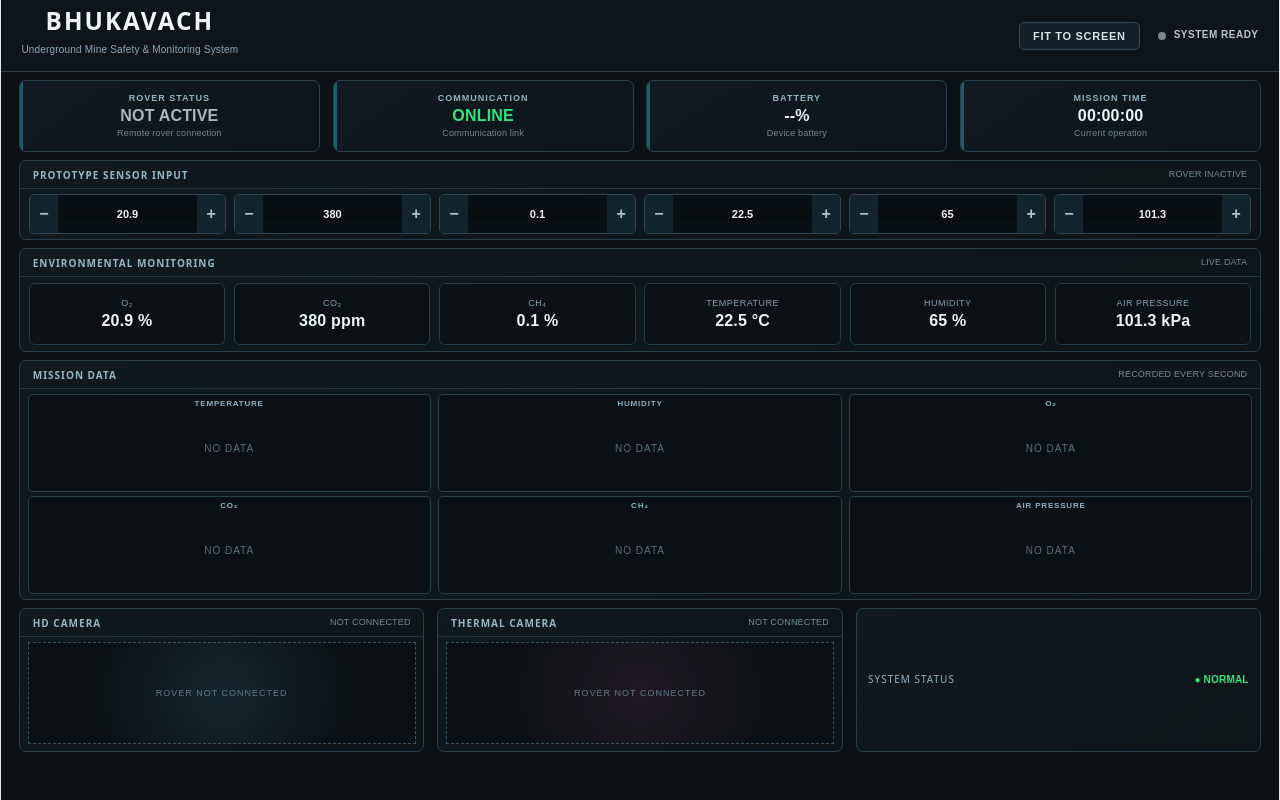
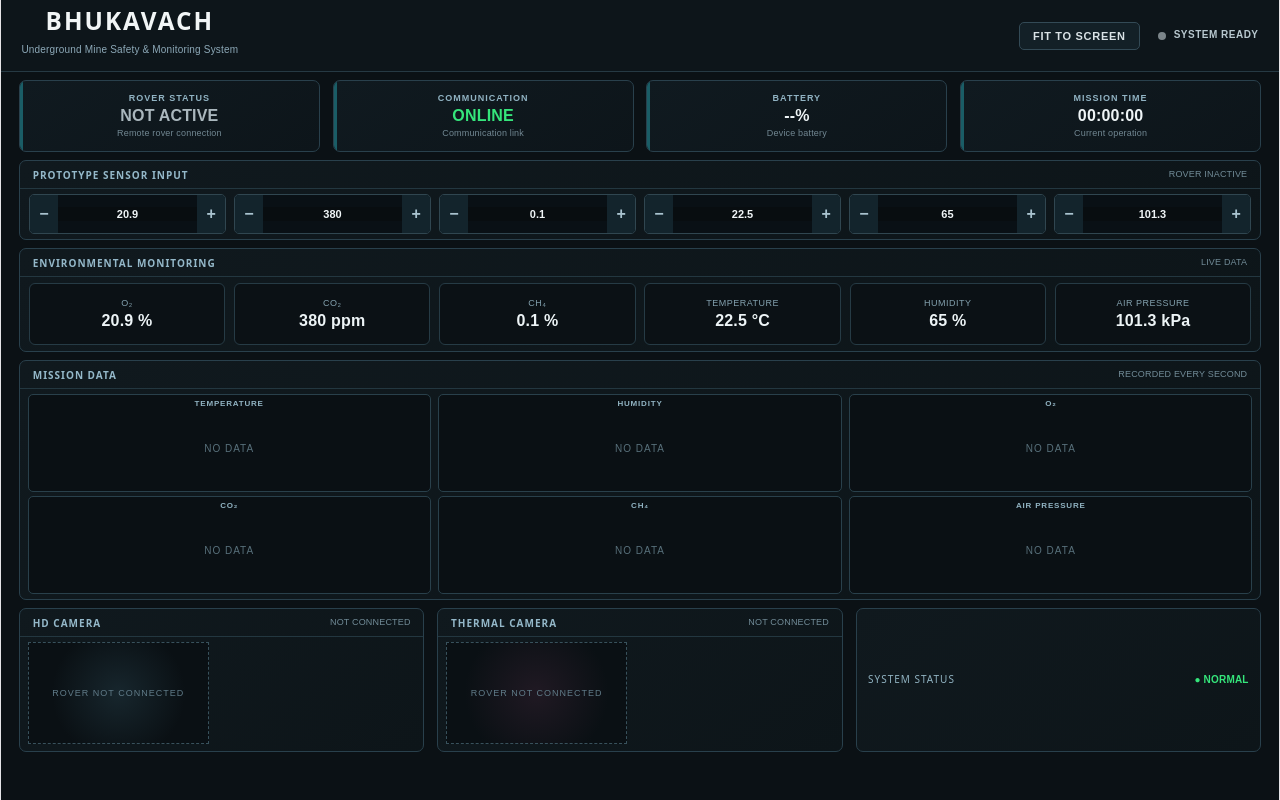
Before and after one commit to shmolla05/BHUKAVACH-dashboard, a React (Vite) app: page / in a window 1280 px wide. Built offline with nearby package versions, Linux system fonts and the light colour scheme.

Commit message:
feat: integrate mobile camera feed

```diff
--- a/src/App.css
+++ b/src/App.css
@@ -630,6 +630,16 @@ body {
   font-size: clamp(9px, 0.65vw, 12px);
 
   letter-spacing: 1px;
+
+  overflow: hidden;
+  aspect-ratio: 16 / 9;
+}
+
+.camera-placeholder img {
+  width: 100%;
+  height: 100%;
+  object-fit: contain;
+  display: block;
 }
 
 .thermal {
--- a/src/components/CameraPanel.jsx
+++ b/src/components/CameraPanel.jsx
@@ -21,12 +21,15 @@ const CameraPanel = ({ roverActive }) => {
         </div>
 
         <div className="camera-placeholder">
-
-          {roverActive
-            ? 'LIVE CAMERA FEED'
-            : 'ROVER NOT CONNECTED'}
-
-        </div>
+  {roverActive ? (
+    <img
+      src="http://192.0.0.4:8080/video"
+      alt="Live rover camera feed"
+    />
+  ) : (
+    'ROVER NOT CONNECTED'
+  )}
+</div>
 
       </div>
 
```
